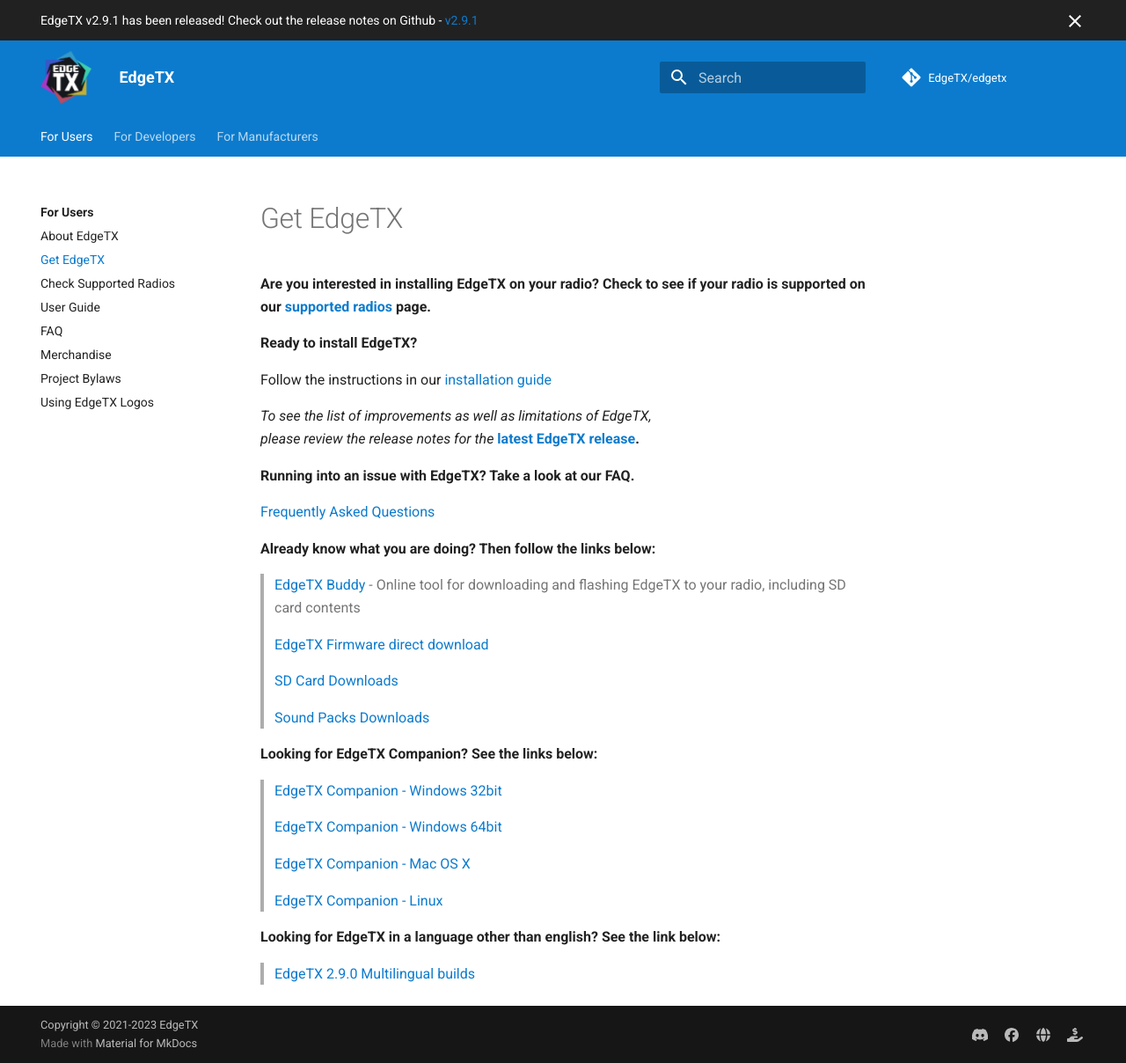
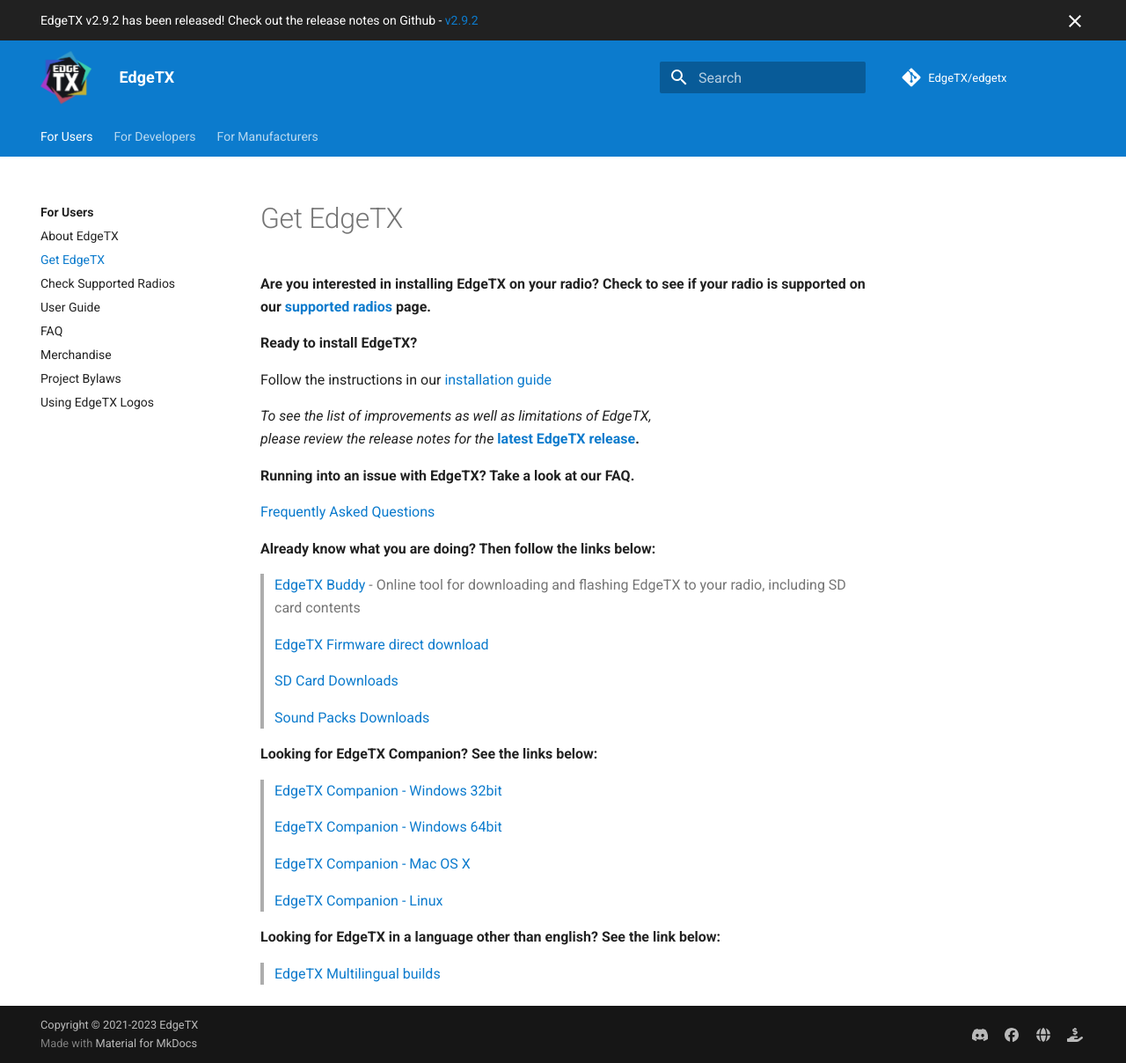
Before and after one commit to EdgeTX/edgetx.github.io, an MkDocs documentation site: the page built from docs/getedgetx.md, in a window 1280 px wide and 1208 px high. Shown: the whole window at 88% size. Built offline with MkDocs 1.6.1 and Material for MkDocs 9.7.7, drawn with Linux system fonts in a browser that asks for light colours; comment, search, counter and statistics services are not loaded.

Commit message:
chore: v2.9.2

```diff
--- a/docs/getedgetx.md
+++ b/docs/getedgetx.md
@@ -16,7 +16,7 @@
 
 > [EdgeTX Buddy](https://buddy.edgetx.org/) - Online tool for downloading and flashing EdgeTX to your radio, including SD card contents
 
-> [EdgeTX Firmware direct download](https://github.com/EdgeTX/edgetx/releases/download/v2.9.1/edgetx-firmware-v2.9.1.zip)
+> [EdgeTX Firmware direct download](https://github.com/EdgeTX/edgetx/releases/download/v2.9.2/edgetx-firmware-v2.9.2.zip)
 
 > [SD Card Downloads](https://github.com/EdgeTX/edgetx-sdcard/releases)
 
@@ -24,14 +24,14 @@
 
 **Looking for EdgeTX Companion? See the links below:**
 
->[EdgeTX Companion - Windows 32bit](https://github.com/EdgeTX/edgetx/releases/download/v2.9.1/edgetx-cpn-win32-v2.9.1.zip)
+>[EdgeTX Companion - Windows 32bit](https://github.com/EdgeTX/edgetx/releases/download/v2.9.2/edgetx-cpn-win32-v2.9.2.zip)
 
->[EdgeTX Companion - Windows 64bit](https://github.com/EdgeTX/edgetx/releases/download/v2.9.1/edgetx-cpn-win64-v2.9.1.zip)
+>[EdgeTX Companion - Windows 64bit](https://github.com/EdgeTX/edgetx/releases/download/v2.9.2/edgetx-cpn-win64-v2.9.2.zip)
 
->[EdgeTX Companion - Mac OS X](https://github.com/EdgeTX/edgetx/releases/download/v2.9.1/edgetx-cpn-osx-v2.9.1.zip)
+>[EdgeTX Companion - Mac OS X](https://github.com/EdgeTX/edgetx/releases/download/v2.9.2/edgetx-cpn-osx-v2.9.2.zip)
 
->[EdgeTX Companion - Linux](https://github.com/EdgeTX/edgetx/releases/download/v2.9.1/edgetx-cpn-linux-v2.9.1.zip)
+>[EdgeTX Companion - Linux](https://github.com/EdgeTX/edgetx/releases/download/v2.9.2/edgetx-cpn-linux-v2.9.2.zip)
 
 **Looking for EdgeTX in a language other than english? See the link below:**
 
->[EdgeTX 2.9.0 Multilingual builds](https://github.com/pfeerick/lang-firmwares/releases/tag/v2.9.1)
+>[EdgeTX Multilingual builds](https://github.com/pfeerick/lang-firmwares/releases/tag/v2.9.2)
--- a/overrides/main.html
+++ b/overrides/main.html
@@ -4,6 +4,6 @@
 
 
 {% block announce %}
-  EdgeTX v2.9.1 has been released! Check out the release notes on Github -
-  <a href="https://github.com/EdgeTX/edgetx/releases/tag/v2.9.1">  v2.9.1   </a>
+  EdgeTX v2.9.2 has been released! Check out the release notes on Github -
+  <a href="https://github.com/EdgeTX/edgetx/releases/tag/v2.9.2">  v2.9.2   </a>
 {% endblock %}
```
Also changed, not shown: docs/news.md (+9 -0 lines).
